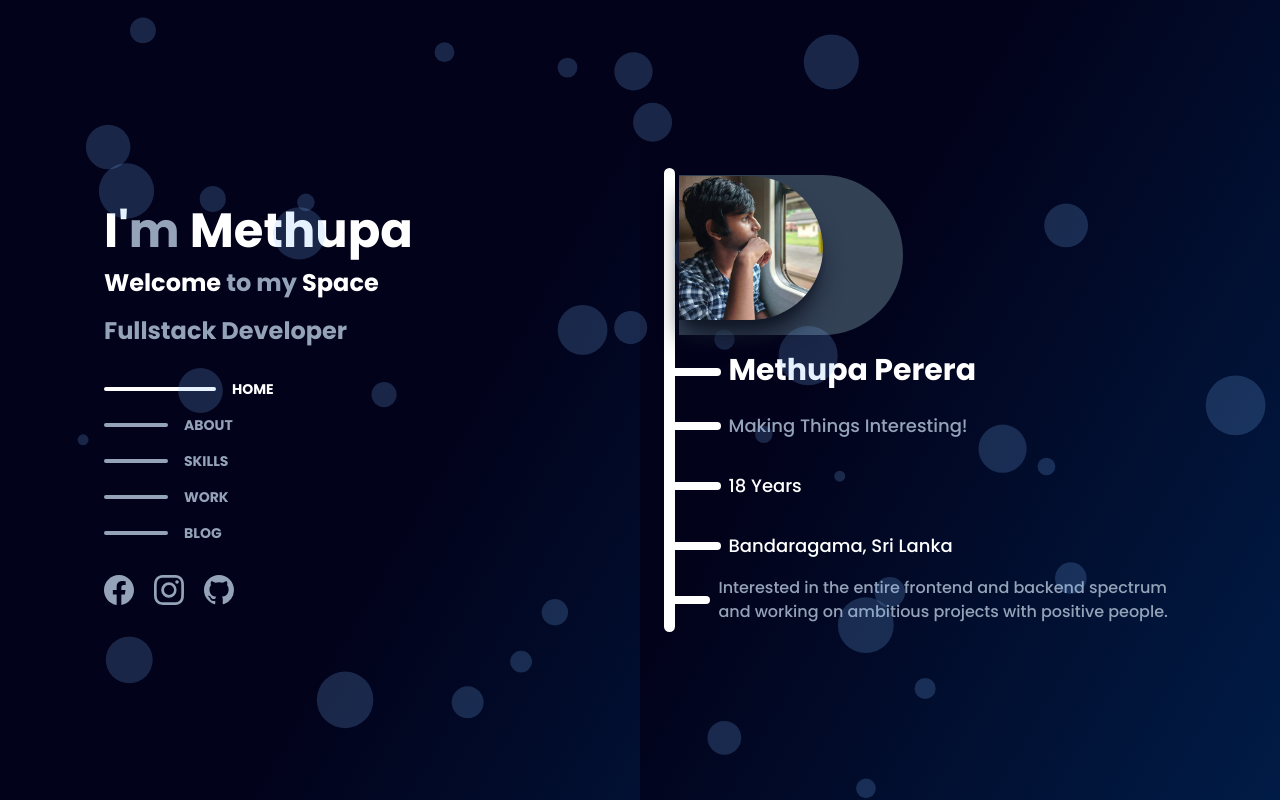
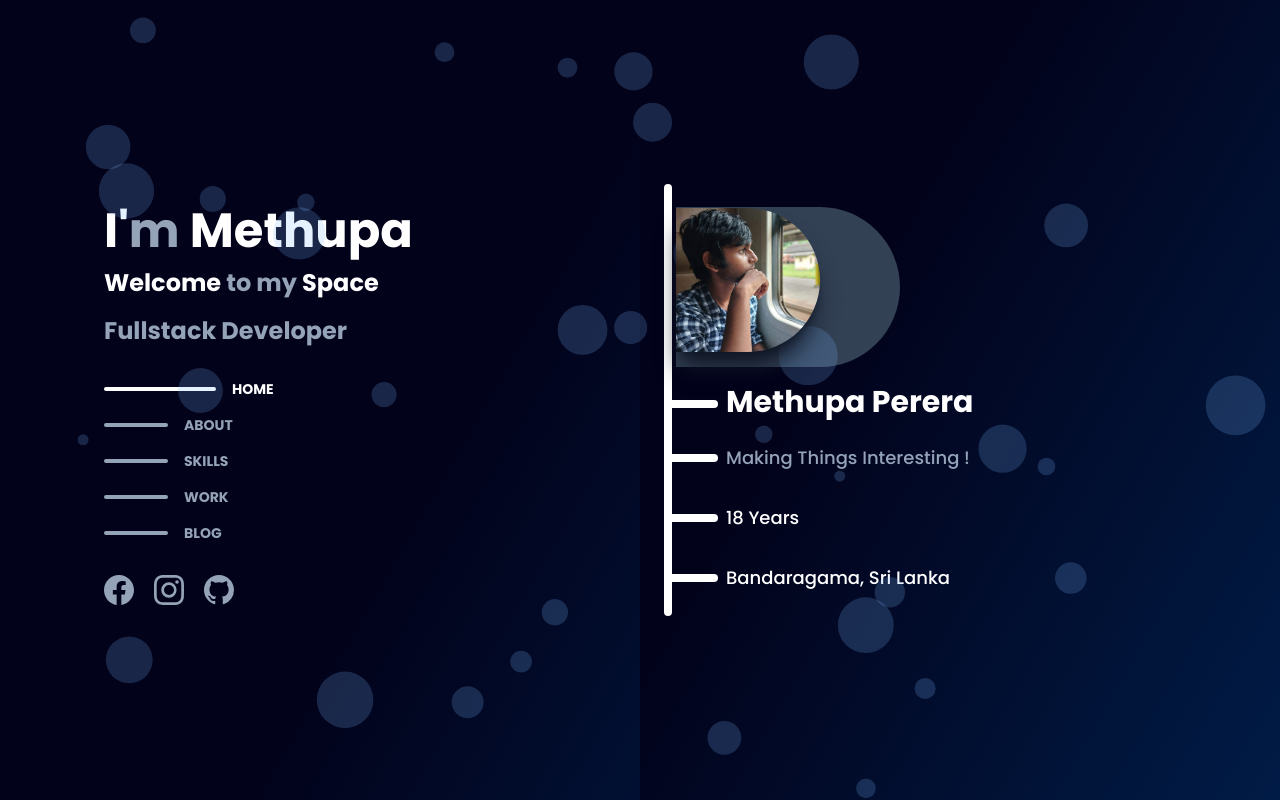
Before and after one commit to methupaPerera/my-portfolio, a React (Vite) app: page / in a window 1280 px wide. Shown: the top 800 px of the page. Built offline with nearby package versions, Linux system fonts and the light colour scheme.

Commit message:
Edited the home page.

```diff
--- a/src/sections/Home.jsx
+++ b/src/sections/Home.jsx
@@ -7,8 +7,8 @@ const Home = () => {
     return (
         <div id="home" className="px-6 min-h-screen flex items-center">
             <div className="flex">
-                <div className="w-[20px] bg-white rounded-full"></div>
-                <div className="py-2">
+                <div className="w-2 bg-white rounded-full"></div>
+                <div className="py-6">
                     <div className="mb-8 ml-1 hidden md:block">
                         <ProfileLarge />
                     </div>
@@ -20,24 +20,24 @@ const Home = () => {
                                 transition={{ duration: 0.4, delay: 0.1 }}
                                 className="mt-1 mr-2 w-10 h-[8px] bg-white rounded-full"
                             ></motion.span>
-                            Methupa Perera{" "}
+                            Methupa Perera
                         </h1>
 
                         <h2 className="mt-6 -ml-3 flex items-center text-slate-400 font-medium md:text-lg">
                             <motion.span
                                 initial={{ width: 0 }}
                                 whileInView={{ width: 50 }}
-                                transition={{ duration: 0.4, delay: 0.1 }}
+                                transition={{ duration: 0.4, delay: 0.15 }}
                                 className="mr-2 w-10 h-[8px] bg-white rounded-full"
                             ></motion.span>
-                            Making Things Interesting!{" "}
+                            Making Things Interesting !
                         </h2>
 
                         <h3 className="mt-8 -ml-3 flex items-center font-medium text-lg">
                             <motion.span
                                 initial={{ width: 0 }}
                                 whileInView={{ width: 50 }}
-                                transition={{ duration: 0.4, delay: 0.1 }}
+                                transition={{ duration: 0.4, delay: 0.2 }}
                                 className="mr-2 w-10 h-[8px] bg-white rounded-full"
                             ></motion.span>
                             18 Years{" "}
@@ -47,23 +47,11 @@ const Home = () => {
                             <motion.span
                                 initial={{ width: 0 }}
                                 whileInView={{ width: 50 }}
-                                transition={{ duration: 0.4, delay: 0.1 }}
+                                transition={{ duration: 0.4, delay: 0.25 }}
                                 className="mr-2 w-10 h-[8px] bg-white rounded-full"
                             ></motion.span>
                             Bandaragama, Sri Lanka{" "}
                         </h4>
-
-                        <p className="mt-4 -ml-3 flex items-center font-medium text-slate-400">
-                            <motion.span
-                                initial={{ width: 0 }}
-                                whileInView={{ width: 76 }}
-                                transition={{ duration: 0.4, delay: 0.1 }}
-                                className="mr-2 w-10 h-[8px] bg-white rounded-full"
-                            ></motion.span>
-                            Interested in the entire frontend and backend
-                            spectrum and working on ambitious projects with
-                            positive people.{" "}
-                        </p>
                     </div>
                 </div>
             </div>
```
